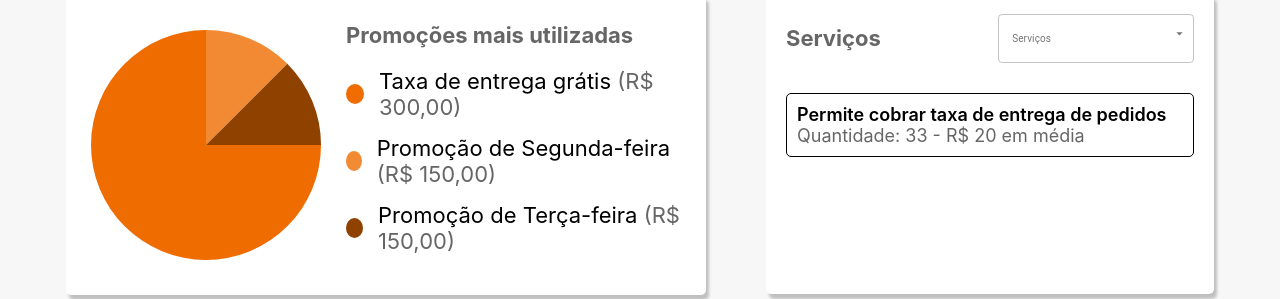
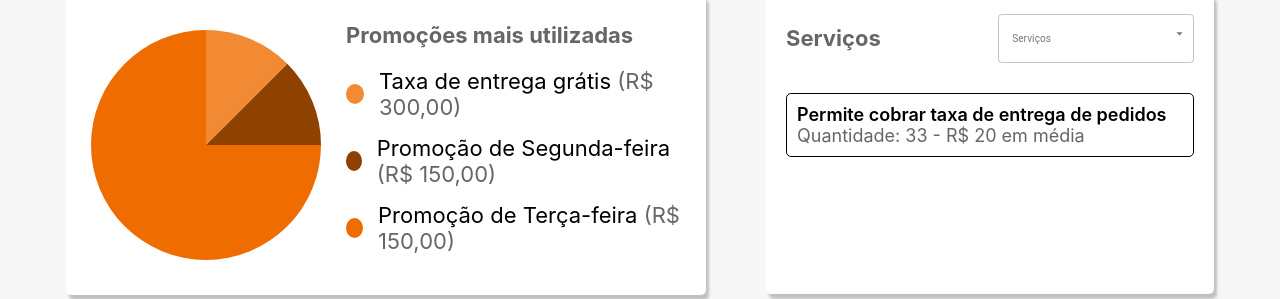
Before and after one commit to Wtheodoro/grandChef, a React (Create React App) app: page / in a window 1280 px wide. Shown: the part 765-1064 px from the top of the page. Built offline with nearby package versions, Linux system fonts and the light colour scheme.

Commit message:
piechart indicator fix

```diff
--- a/src/components/chartSet/chartBox/PieChartBox/index.tsx
+++ b/src/components/chartSet/chartBox/PieChartBox/index.tsx
@@ -1,10 +1,15 @@
 import React from 'react';
+import { useTheme } from '../../../../hooks/themeContext';
 import ChartIndicator from '../../ChartIndicator';
 import PieChart from '../../charts/PieChart';
 
 import { Container, ChartContainer, InfoContainer } from './styles';
 
 const PieChartBox: React.FC = () => {
+
+  const { theme } = useTheme()
+  const { sectionA, sectionB, sectionC } = theme.color
+
   return (
     <Container>
       <ChartContainer>
@@ -13,9 +18,12 @@ const PieChartBox: React.FC = () => {
 
       <InfoContainer>
         <h2>Promoções mais utilizadas</h2>
-        <ChartIndicator description="Taxa de entrega grátis" value={300} indexColor="#EF6C00"/>
-        <ChartIndicator description="Promoção de Segunda-feira" value={150} indexColor="#F28A33"/>
-        <ChartIndicator description="Promoção de Terça-feira" value={150} indexColor="#8F4100"/>
+        <ChartIndicator description="Taxa de entrega grátis" value={300}
+        indexColor={sectionA}/>
+        <ChartIndicator description="Promoção de Segunda-feira" value={150}
+        indexColor={sectionB}/>
+        <ChartIndicator description="Promoção de Terça-feira" value={150}
+        indexColor={sectionC}/>
       </InfoContainer>
     </Container>
   )
```
